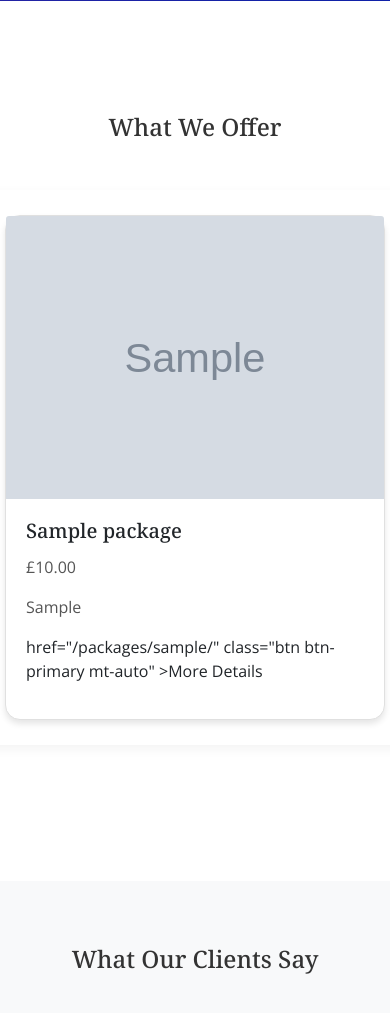
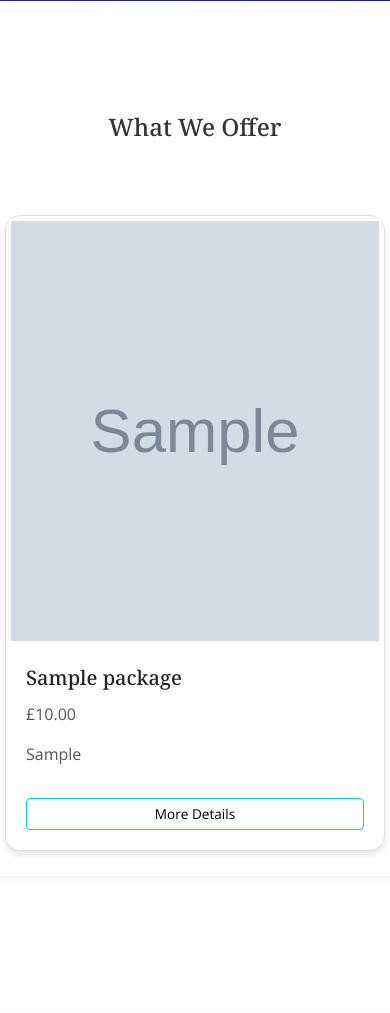
Before and after one commit to markh55/PP4-ecommerce, a Django app: page / in a window 390 px wide. Shown: the part 699-1712 px from the top of the page. Run offline with Django 3.2, Linux system fonts and the light colour scheme; tables that the repository leaves empty hold one stand-in row (values such as "Sample post"); grey boxes marked "Sample" are stand-in pictures; some libraries are stand-ins or nearby versions.

Commit message:
fixed more details btn's and updated mobile styling for home page

```diff
--- a/home/static/home/css/index.css
+++ b/home/static/home/css/index.css
@@ -176,27 +176,6 @@ h1, h2, h3, h4, h5, h6 {
   -webkit-transform: translateX(0);
 }
 
-@media (max-width: 768px) {
-  .fade-left, .fade-in-left {
-    transform: translateX(-300px);
-    -webkit-transform: translateX(-300px);
-  }
-
-  .fade-in-right {
-    transform: translateX(300px);
-    -webkit-transform: translateX(300px);
-  }
-
-  .hero-section {
-    height: 700px;
-  }
-
-  .review-card-horizontal {
-    min-width: 280px;
-    max-width: 280px;
-  }
-}
-
 /* Center align h3 elements */
 h3 {
   text-align: center;
@@ -220,6 +199,12 @@ h3 {
 #packages .card:hover {
   transform: translateY(-5px);
   box-shadow: 0 8px 15px rgba(0, 0, 0, 0.15);
+}
+
+#packages .card-img-top {
+  height: 300px;
+  object-fit: cover;
+  padding: 5px;
 }
 
 #packages .btn {
@@ -248,3 +233,34 @@ h3 {
   color: white;
   text-decoration: none;
 }
+
+@media (max-width: 768px) {
+  .fade-left, .fade-in-left {
+    transform: translateX(-300px);
+    -webkit-transform: translateX(-300px);
+  }
+
+  .fade-in-right {
+    transform: translateX(300px);
+    -webkit-transform: translateX(300px);
+  }
+
+  .hero-section {
+    height: 700px;
+  }
+
+  .review-card-horizontal {
+    min-width: 280px;
+    max-width: 280px;
+  }
+
+  #packages .card {
+    overflow: visible;
+  }
+
+  #packages .card-img-top {
+    height: 430px;
+    object-fit: cover;
+    padding: 5px;
+  }
+}
--- a/home/templates/home/index.html
+++ b/home/templates/home/index.html
@@ -47,10 +47,9 @@
           <p class="card-text">£{{ package.price }}</p>
           <p class="card-intro">{{ package.intro }}</p>
 
-            href="{{ package.get_absolute_url }}"
+            <a href="{{ package.get_absolute_url }}"
             class="btn btn-primary mt-auto"
-            >More Details</a
-          >
+            >More Details</a>
         </div>
       </div>
     </div>
```
